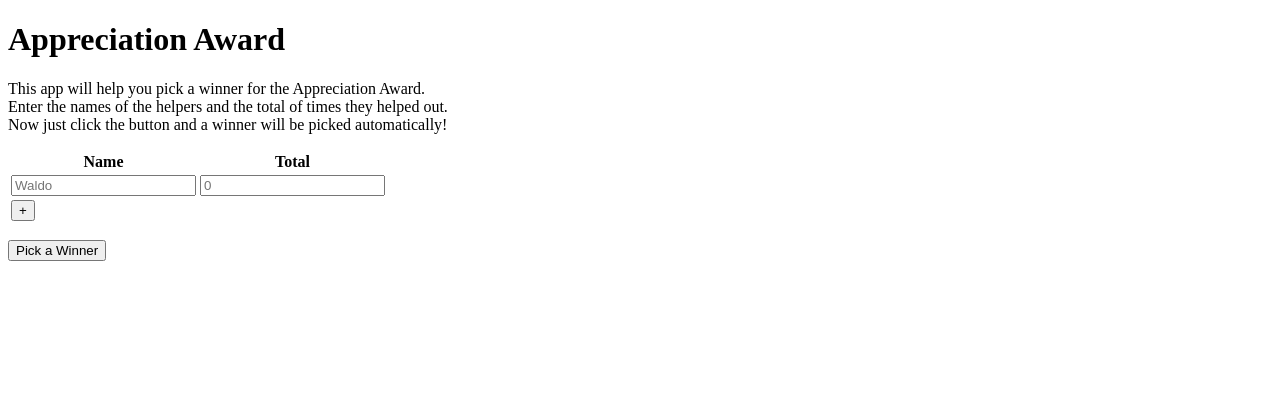
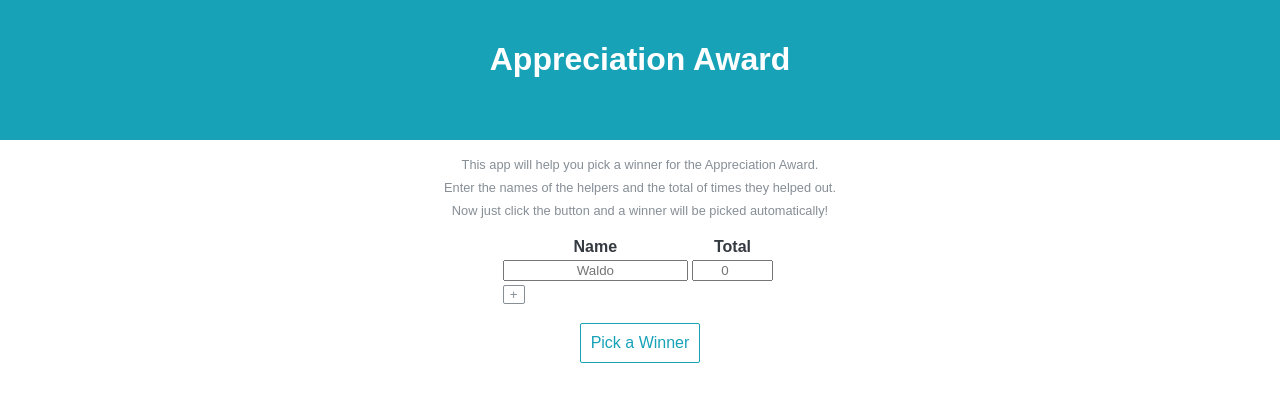
Before and after one commit to azefiel/appreciation-award, a React (Create React App) app: page / in a window 1280 px wide. Shown: the top 402 px of the page. Built offline with nearby package versions, Linux system fonts and the light colour scheme.

Commit message:
Create and import styling for some components

```diff
--- /dev/null
+++ b/src/components/App/App.css
@@ -0,0 +1,21 @@
+.App {
+  display: flex;
+  flex-direction: column;
+  align-items: center;
+  text-align: center;
+  color: #343a40;
+}
+
+.App-header {
+  background-color: #17a2b8;
+  width: 100%;
+  height: 100px;
+  padding: 20px;
+  color: white;
+}
+
+.App-info {
+  color: #868e96;
+  font-size: .8em;
+  line-height: 1.8em;
+}
--- a/src/components/App/App.js
+++ b/src/components/App/App.js
@@ -1,5 +1,6 @@
 import React from 'react';
 import Picker from '../Picker/Picker';
+import './App.css';
 
 class App extends React.Component {
   emptyRow = { name: '', total: '' }
--- /dev/null
+++ b/src/components/Picker/Picker.css
@@ -0,0 +1,24 @@
+.Picker button {
+  background: 0;
+  border: 1px solid #868e96;
+  color: #868e96;
+  border-radius: 2px;
+}
+
+.Picker button:hover {
+  color: #fff;
+  background-color: #868e96;
+  cursor: pointer;
+}
+
+.Picker .Picker-button {
+  color: #17a2b8;
+  border:  1px solid #17a2b8;
+  padding: 10px;
+  font-size: 1em;
+}
+
+.Picker .Picker-button:hover {
+  background-color: #17a2b8;
+  border-color: #17a2b8;
+}
--- a/src/components/Picker/Picker.js
+++ b/src/components/Picker/Picker.js
@@ -1,6 +1,7 @@
 import React from 'react';
 import PickerTable from './PickerTable';
 import PickerWinner from './PickerWinner';
+import './Picker.css';
 
 function Picker(props) {
   return (
--- /dev/null
+++ b/src/components/Picker/PickerTable.css
@@ -0,0 +1,12 @@
+.PickerTable td {
+  text-align: left;
+}
+
+.PickerTable input {
+  text-align: center;
+  color: #17a2b8;
+}
+
+.PickerTable input[type="number"] {
+  width: 5.5em;
+}
--- a/src/components/Picker/PickerTable.js
+++ b/src/components/Picker/PickerTable.js
@@ -1,5 +1,6 @@
 import React from 'react';
 import PickerTableRow from './PickerTableRow';
+import './PickerTable.css';
 
 function PickerTable(props) {
   const isOnlyRow = props.rows.length === 1;
--- /dev/null
+++ b/src/components/Picker/PickerWinner.css
@@ -0,0 +1,3 @@
+.PickerWinner-name {
+  color: #17a2b8;
+}
--- a/src/components/Picker/PickerWinner.js
+++ b/src/components/Picker/PickerWinner.js
@@ -1,4 +1,5 @@
 import React from 'react';
+import './PickerWinner.css';
 
 function PickerWinner(props) {
   const month = new Date().toLocaleString('en-US', { month: 'long' });
--- /dev/null
+++ b/src/index.css
@@ -0,0 +1,5 @@
+body {
+  margin: 0;
+  padding: 0;
+  font-family: sans-serif;
+}
--- a/src/index.js
+++ b/src/index.js
@@ -1,5 +1,6 @@
 import React from 'react';
 import ReactDOM from 'react-dom';
 import App from './components/App/App';
+import './index.css';
 
 ReactDOM.render(<App />, document.getElementById('root'));
```
